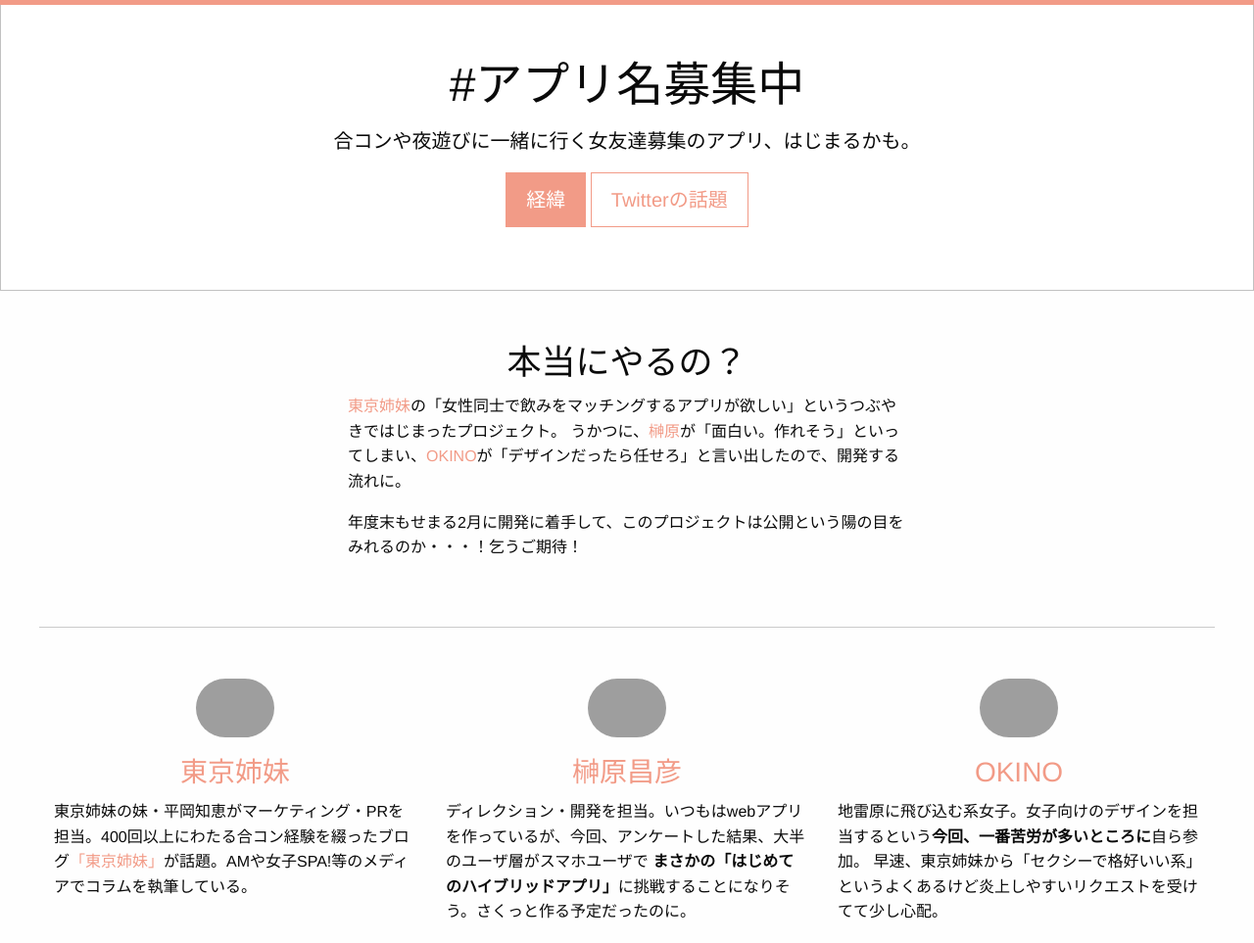
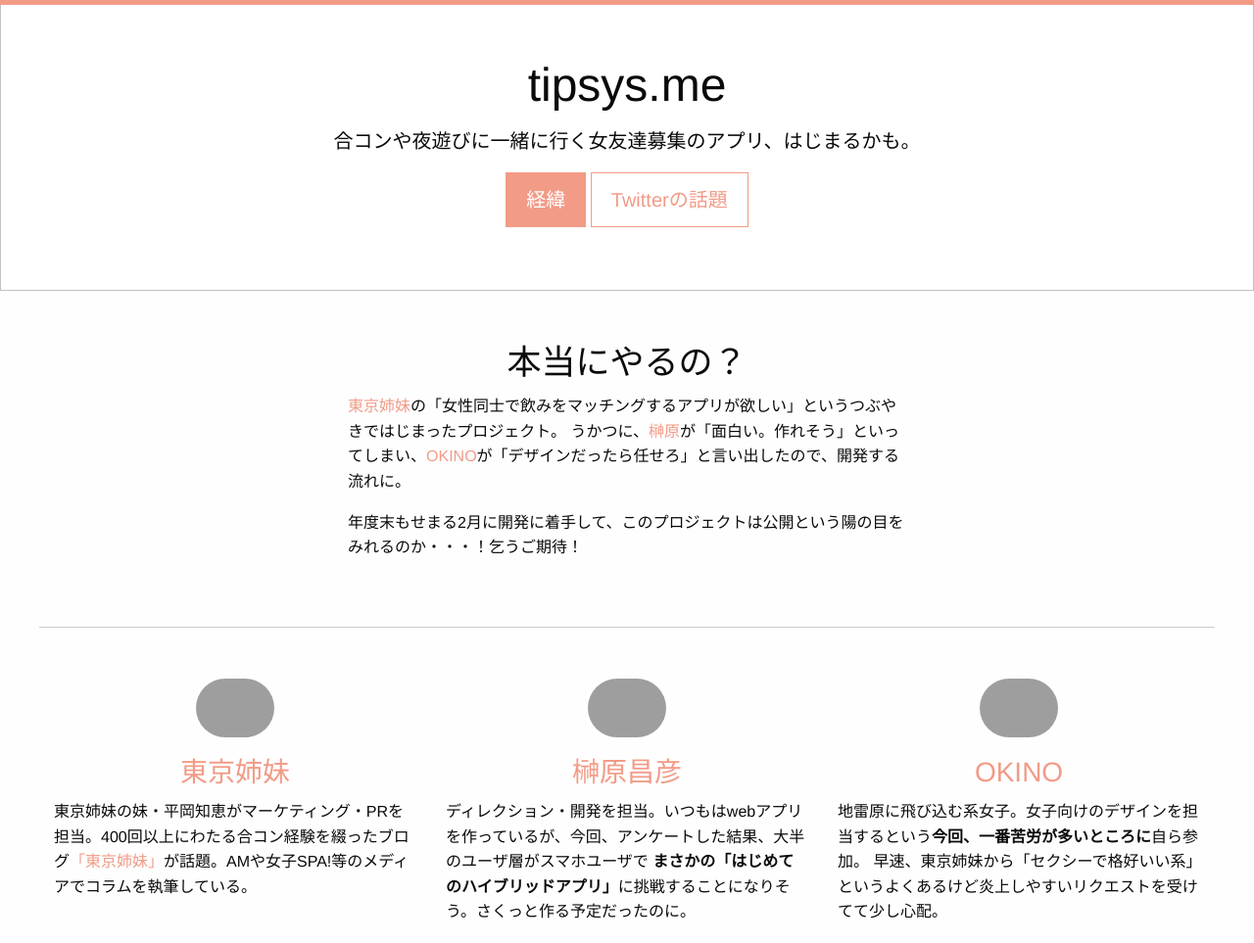
Before and after one commit to tokyosisters/radyapp.github.io, a website: page index.html in a window 1280 px wide. Shown: the top 963 px of the page at 98% size. Drawn offline with Linux system fonts and the light colour scheme; grey boxes are pictures that could not be loaded.

Commit message:
アプリ名の反映

```diff
--- a/index.html
+++ b/index.html
@@ -11,7 +11,7 @@
 
 <div class="callout large">
   <div class="row column text-center">
-    <h1>#アプリ名募集中</h1>
+    <h1>tipsys.me</h1>
     <p class="lead">合コンや夜遊びに一緒に行く女友達募集のアプリ、はじまるかも。</p>
     <a target="_blank" href="http://togetter.com/li/936342" class="button large">経緯</a>
     <a target="_blank" href="https://twitter.com/search?q=%23radyapp" class="button large hollow">Twitterの話題</a>
```
